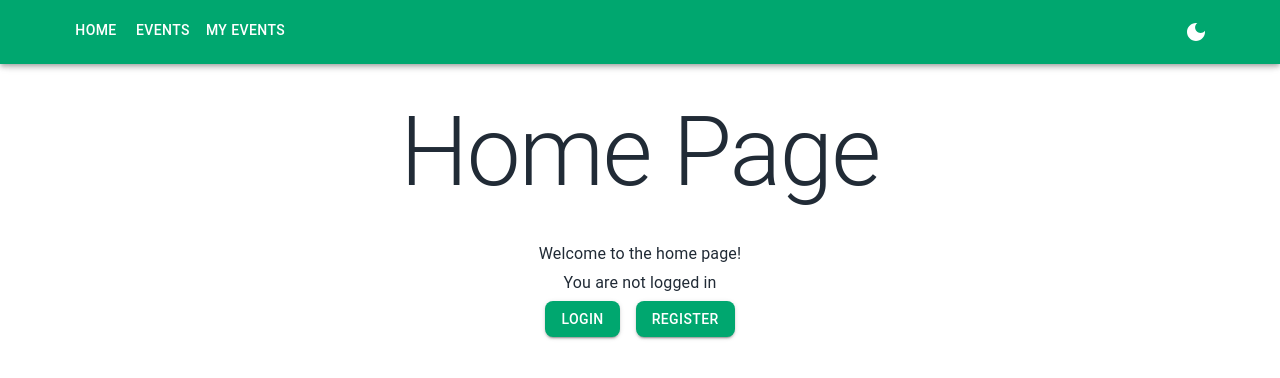
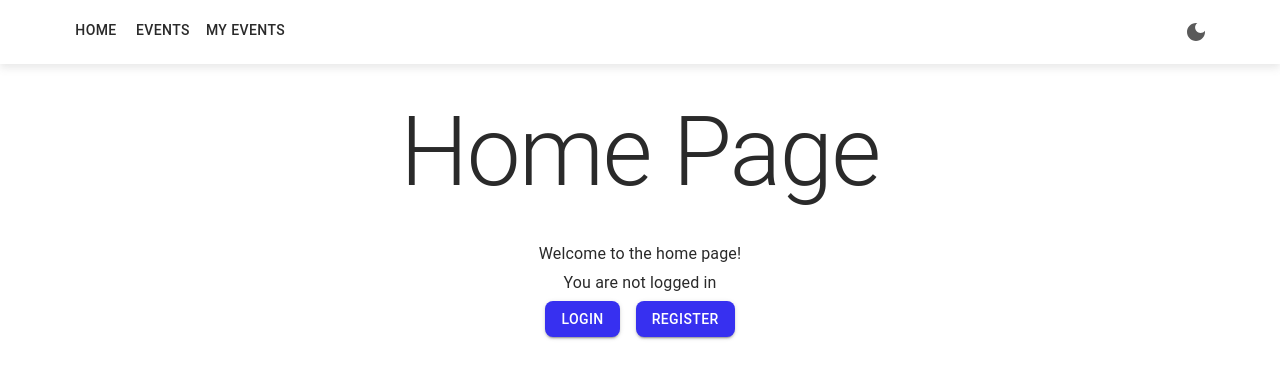
Before and after one commit to sofiane-msatfa/shaima-events, a React (Vite) app in the folder apps/web/: page / in a window 1280 px wide. Shown: the top 378 px of the page. Built offline with nearby package versions, Linux system fonts and the light colour scheme; what axios-auth-refresh would draw is missing.

Commit message:
modification palette couleurs

```diff
--- a/apps/web/src/components/events/event-card.tsx
+++ b/apps/web/src/components/events/event-card.tsx
@@ -147,9 +147,12 @@ export function EventCard({ event, user }: EventCardProps) {
         }}
       >
         <CardHeader
-          title="Shrimp and Chorizo Paella"
+          title={
+            <Typography variant="body1" fontWeight={500} textTransform="capitalize">
+              {event.name}
+            </Typography>
+          }
           subheader={formattedDate}
-          titleTypographyProps={{ variant: "body1", fontWeight: 500 }}
           subheaderTypographyProps={{ variant: "body2", color: "secondary.main" }}
         />
         <Box sx={{ position: "relative", p: 1 }}>
--- a/apps/web/src/components/layouts/header.tsx
+++ b/apps/web/src/components/layouts/header.tsx
@@ -49,13 +49,23 @@ export function Header() {
 
   return (
     <>
-      <AppBar>
+      <AppBar
+        sx={{
+          backgroundColor: "background.default",
+          boxShadow: (theme) => theme.customShadows.z4,
+        }}
+      >
         <Toolbar disableGutters component="nav">
           <Container sx={{ height: 1 }}>
             <Stack direction="row" spacing={2} sx={{ flexGrow: 1 }} justifyContent="space-between">
               <Box>
                 {navItems.map((item) => (
-                  <Button key={item.name} sx={{ color: "#fff" }} component={Link} to={item.path}>
+                  <Button
+                    key={item.name}
+                    sx={{ color: "text.primary" }}
+                    component={Link}
+                    to={item.path}
+                  >
                     {item.name}
                   </Button>
                 ))}
--- a/apps/web/src/components/toggle-theme-button.tsx
+++ b/apps/web/src/components/toggle-theme-button.tsx
@@ -8,7 +8,7 @@ export function ToggleThemeButton() {
 
   return (
     <IconButton onClick={toggleThemeMode} color="inherit">
-      {themeMode === "dark" ? <LightModeIcon /> : <DarkModeIcon />}
+      {themeMode === "dark" ? <LightModeIcon color="action" /> : <DarkModeIcon color="action"/>}
     </IconButton>
   );
 }
--- a/apps/web/src/theme/palette.ts
+++ b/apps/web/src/theme/palette.ts
@@ -17,23 +17,23 @@ declare module "@mui/material/styles/createPalette" {
 
 export const grey = {
   0: "#FFFFFF",
-  100: "#F9FAFB",
-  200: "#F4F6F8",
-  300: "#DFE3E8",
-  400: "#C4CDD5",
-  500: "#919EAB",
-  600: "#637381",
-  700: "#454F5B",
-  800: "#212B36",
-  900: "#161C24",
+  100: "#DEDEDE",
+  200: "#BCBCBC",
+  300: "#A2A2A2",
+  400: "#8A8A8A",
+  500: "#727272",
+  600: "#5A5A5A",
+  700: "#424242",
+  800: "#2A2A2A",
+  900: "#121212"
 };
 
 export const primary = {
-  lighter: "#C8FAD6",
-  light: "#5BE49B",
-  main: "#00A76F",
-  dark: "#007867",
-  darker: "#004B50",
+  lighter: "#8582ED",
+  light: "#5D58ED",
+  main: "#3730F0",
+  dark: "#2924B3",
+  darker: "#171466",
   contrastText: "#FFFFFF",
 };
 
@@ -135,8 +135,8 @@ export function createPalette(mode: PaletteMode) {
     mode: "dark",
     text: {
       primary: "#FFFFFF",
-      secondary: grey[500],
-      disabled: grey[600],
+      secondary: grey[300],
+      disabled: grey[700],
     },
     background: {
       paper: grey[800],
```
